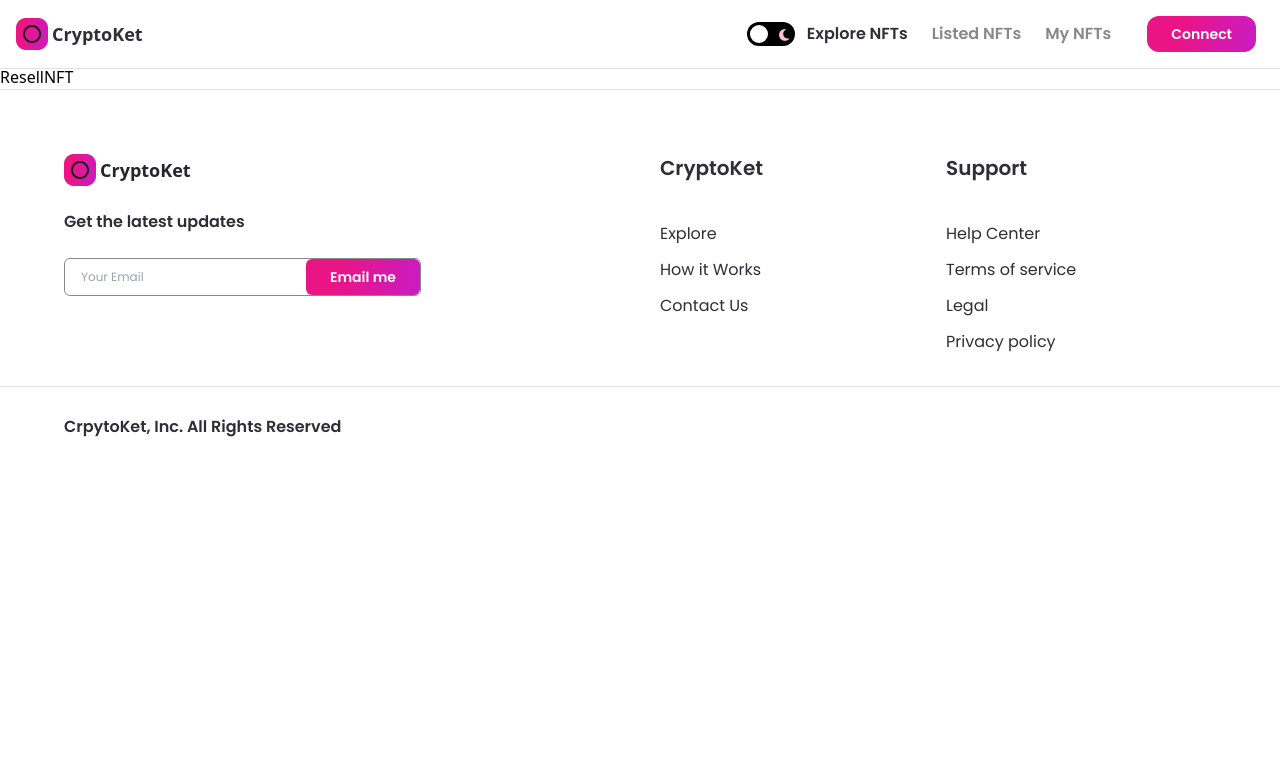
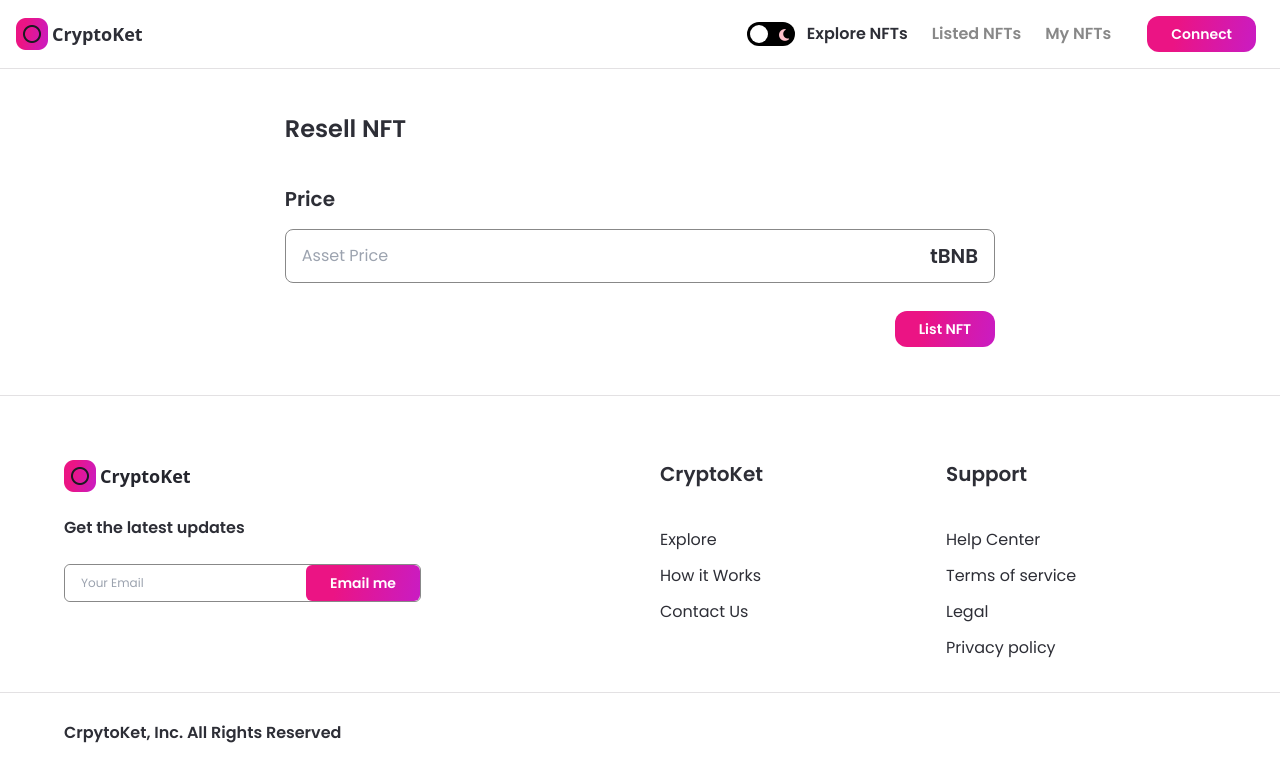
Before and after one commit to MhAliCakmak/NFTMarketplace, a Next.js app: page /resell-nft in a window 1280 px wide. Shown: the top 782 px of the page. Built offline with nearby package versions, Linux system fonts and the light colour scheme; no server answers; what nft.storage would draw is missing.

Commit message:
added resell nft page

```diff
--- a/components/NFTCard.jsx
+++ b/components/NFTCard.jsx
@@ -6,7 +6,7 @@ import { NFTContext } from '../context/NFTContext';
 import images from '../assets';
 import { shortenAddress } from '@/utils/shortenAddress';
 
-const NFTCard = ({ nft }) => {
+const NFTCard = ({ nft, onProfilePage }) => {
   const { nftCurrency } = useContext(NFTContext);
   return (
     <Link href={{ pathname: '/nft-details', query: nft }}>
@@ -27,7 +27,7 @@ const NFTCard = ({ nft }) => {
               {nft.price} <span className="normal">{nftCurrency} </span>
             </p>
             <p className="font-poppins dark:text-white text-nft-black-1 font-semibold text-xs minlg:text-2xl">
-              {nft.seller.length > 10 ? shortenAddress(nft.seller) : nft.seller}
+              {shortenAddress(onProfilePage ? nft.owner : nft.seller) }
             </p>
           </div>
 
--- a/context/NFTContext.js
+++ b/context/NFTContext.js
@@ -172,6 +172,7 @@ export const NFTProvider = ({ children }) => {
           image: ipfsToHttps(meta.data.image, true),
           name: meta.data.name,
           description: meta.data.description,
+          tokenURI: httpsUri,
         };
 
         allItems.push(item);
@@ -179,6 +180,21 @@ export const NFTProvider = ({ children }) => {
     );
     console.log(allItems);
     return allItems;
+  };
+
+  const buyNFT = async (nft) => {
+    const web3Modal = new Web3Modal();
+    const connection = await web3Modal.connect();
+    const provider = new ethers.providers.Web3Provider(connection);
+    const signer = provider.getSigner();
+    const contract = new ethers.Contract(MarketAddress, MarketAbi, signer);
+    const price = ethers.utils.parseUnits(nft.price.toString(), 'ether');
+
+    const transaction = await contract.createMarketSale(
+      nft.tokenId,
+      { value: price },
+    );
+    await transaction.wait();
   };
   return (
     <NFTContext.Provider
@@ -189,6 +205,7 @@ export const NFTProvider = ({ children }) => {
         createNFT,
         fetchNFTs,
         fetchMyNFTOrListedNFTs,
+        buyNFT,
       }}
     >
       {children}
--- a/pages/my-nfts.js
+++ b/pages/my-nfts.js
@@ -12,7 +12,7 @@ const MyNFTs = () => {
   const [isLoading, setIsLoading] = useState(false);
   const { fetchMyNFTOrListedNFTs, currentAccount } = useContext(NFTContext);
   useEffect(() => {
-    fetchMyNFTOrListedNFTs('fetchItemsListed').then((data) => {
+    fetchMyNFTOrListedNFTs().then((data) => {
       setNfts(data);
       setIsLoading(false);
     });
@@ -58,7 +58,7 @@ const MyNFTs = () => {
           </div>
           <div className="flex flex-wrap justify-center">
             {nfts.map((nft) => (
-              <NFTCard nft={nft} key={nft.tokenId} />
+              <NFTCard nft={nft} key={nft.tokenId} onProfilePage />
             ))}
           </div>
         </div>
--- a/pages/nft-details.js
+++ b/pages/nft-details.js
@@ -51,8 +51,9 @@ const PaymentBodyCmp = ({ nft, nftCurrency }) => (
   </div>
 );
 const NFTDetails = () => {
-  const { currenAccount, nftCurrency } = useContext(NFTContext);
+  const { currentAccount, nftCurrency, buyNFT } = useContext(NFTContext);
   const [isLoading, setIsLoading] = useState(true);
+  const [successModal, setSuccessModal] = useState(false);
   const [nft, setNft] = useState({
     image: '',
     tokenId: '',
@@ -60,6 +61,8 @@ const NFTDetails = () => {
     owner: '',
     price: '',
     seller: '',
+    description: '',
+    tokenURI: '',
   });
   const router = useRouter();
   const [paymentModal, setPaymentModal] = useState(false);
@@ -76,6 +79,11 @@ const NFTDetails = () => {
       </div>
     );
   }
+  const checkout = async () => {
+    await buyNFT(nft);
+    setPaymentModal(false);
+    setSuccessModal(true);
+  };
   return (
     <div className="relative flex justify-center md:flex-col min-h-screen">
       <div className="relative flex-1 flexCenter sm:px-4 p-12 border-r md:border-r-0 md:border-b dark:border-nft-black-1 border-nft-gray-1">
@@ -102,8 +110,7 @@ const NFTDetails = () => {
             <div className="relative w-12 h-12 minlg:w-20 minlg:h-20 mr-2">
               <Image
                 src={images.creator1}
-                objectFit="cover"
-                className="rounded-full"
+                className="rounded-full object-cover"
               />
             </div>
             <p className="font-poppins dark:text-white text-nft-black-1 text-sm minlg:text-lg font-semibold">
@@ -126,10 +133,16 @@ const NFTDetails = () => {
         </div>
 
         <div className="flex flex-row sm:flex-col mt-10 ">
-          {currenAccount === nft.seller.toLowerCase() ? (
+          {currentAccount === nft.seller.toLowerCase() ? (
             <p className="font-poppins dark:text-white text-nft-black-1 font-normal text-base border border-gray p-2">
               You cannot buy your own NFT
             </p>
+          ) : currentAccount === nft.owner.toLowerCase() ? (
+            <Button
+              btnName="List on Marketplace"
+              classStyles="mr-5 sm:mr-0 rounded-xl"
+              handleClick={() => router.push(`/resell-nft?tokenId=${nft.tokenId}&image=${nft.image}&price=${nft.price}`)}
+            />
           ) : (
             <Button
               btnName={`Buy for ${nft.price} ${nftCurrency}`}
@@ -148,7 +161,7 @@ const NFTDetails = () => {
               <Button
                 btnName="Checkout"
                 classStyles="mr-5 sm:mb-5 sm:mr-0 rounded-xl"
-                handleClick={() => {}}
+                handleClick={checkout}
               />
               <Button
                 btnName="Cancel"
@@ -160,6 +173,30 @@ const NFTDetails = () => {
           handleClose={() => setPaymentModal(false)}
         />
       )}
+      {successModal && (
+        <Modal
+          header="Payment Successful"
+          body={(
+            <div className="flexCenter flex-col text-center" onClick={() => setSuccessModal(false)}>
+              <div className="relative w-52 h-52">
+                <img src={nft.image || images[`nft${nft.i}`]} className="object-cover" />
+              </div>
+              <p className="font-poppins dark:text-white text-nft-black-1 text-sm minlg:text-xl font-normal mt-10"> You successfully purchased <span className="font-semibold">{nft.name}</span> from <span className="font-semibold">{shortenAddress(nft.seller)}</span>.</p>
+            </div>
+          )}
+          footer={(
+            <div className="flexCenter flex-col">
+              <Button
+                btnName="Check it out"
+                btnType="primary"
+                classStyles="sm:mr-0 sm:mb-5 rounded-xl"
+                handleClick={() => router.push('/my-nfts')}
+              />
+            </div>
+          )}
+          handleClose={() => setSuccessModal(false)}
+        />
+      )}
     </div>
   );
 };
--- a/pages/resell-nft.js
+++ b/pages/resell-nft.js
@@ -1,7 +1,66 @@
-import React from 'react';
+import { useEffect, useState, useContext } from 'react';
+import { useRouter } from 'next/router';
+import axios from 'axios';
 
-const ResellNFT = () => (
-  <div>ResellNFT</div>
-);
+import { NFTContext } from '../context/NFTContext';
+import { Button, Input, Loader } from '../components';
+
+const ResellNFT = () => {
+  const { createSale, isLoadingNFT } = useContext(NFTContext);
+  const [price, setPrice] = useState('');
+  const [image, setImage] = useState('');
+  const router = useRouter();
+  const { id, img, pri } = router.query;
+
+  const fetchNFT = async () => {
+    console.log(img, pri);
+    setPrice(pri);
+    setImage(img);
+  };
+
+  useEffect(() => {
+    fetchNFT();
+  }, [id]);
+
+  const resell = async () => {
+    await createSale(tokenURI, price, true, id);
+
+    router.push('/');
+  };
+
+  if (isLoadingNFT) {
+    return (
+      <div className="flexCenter" style={{ height: '51vh' }}>
+        <Loader />
+      </div>
+    );
+  }
+
+  return (
+    <div className="flex justify-center sm:px-4 p-12">
+      <div className="w-3/5 md:w-full">
+        <h1 className="font-poppins dark:text-white text-nft-black-1 font-semibold text-2xl">Resell NFT</h1>
+
+        <Input
+          inputType="number"
+          title="Price"
+          placeholder="Asset Price"
+          handleClick={(e) => setPrice(e.target.value)}
+        />
+
+        {image && <img className="rounded mt-4" width="350" src={image} />}
+
+        <div className="mt-7 w-full flex justify-end">
+          <Button
+            btnName="List NFT"
+            btnType="primary"
+            classStyles="rounded-xl"
+            handleClick={resell}
+          />
+        </div>
+      </div>
+    </div>
+  );
+};
 
 export default ResellNFT;
```
